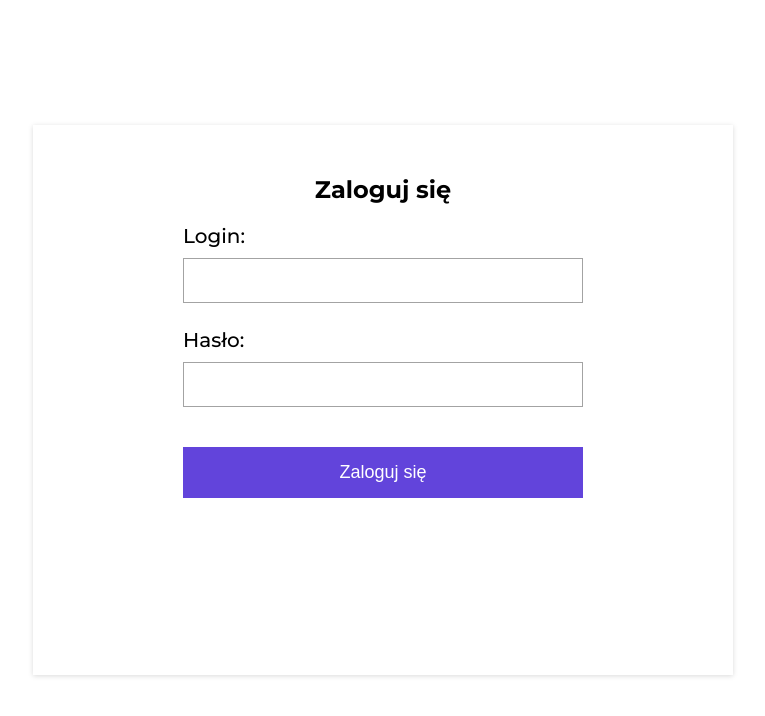
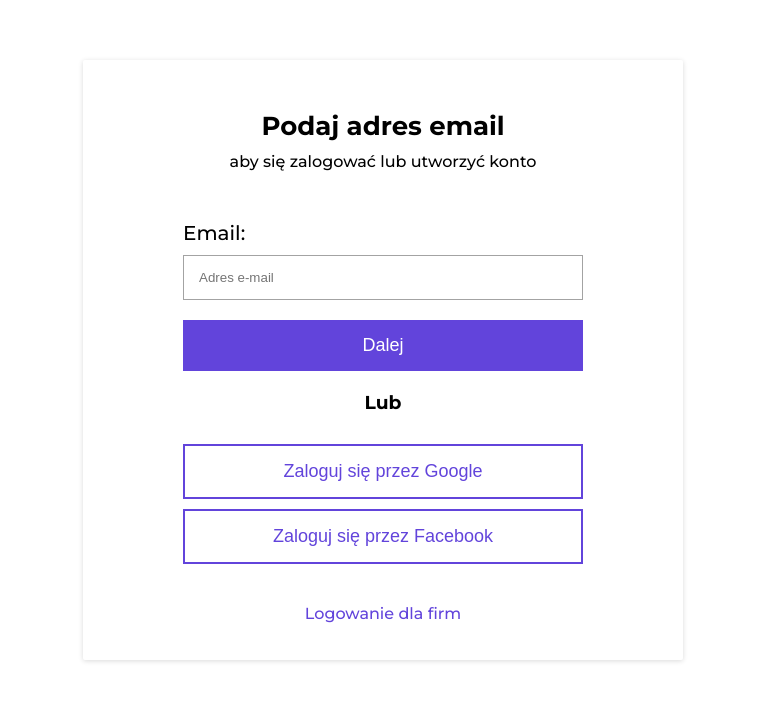
Before and after one commit to Uzyxen/system-ogloszeniowy, a Vue app: page /logowanie in a window 1280 px wide. Shown: the top 716 px of the page, without its empty margins (257-1022 px from the left). Built offline with nearby package versions, Linux system fonts and the light colour scheme; no server answers; the HTML template or start-up script is replaced by a standard one.

Commit message:
changed the way of user can login/register to portal

```diff
--- a/src/views/LoginForm.vue
+++ b/src/views/LoginForm.vue
@@ -1,28 +1,29 @@
 <template>
-    <div id="root">
-        <div id="login-box">
-            <h2>Zaloguj się</h2>
+    <div id="login-box">
+        <h2>Podaj adres email</h2>
+        <p>aby się zalogować lub utworzyć konto</p>
 
-            <form @submit.prevent="Login" method="post">
-                <div>
-                    <label for="login">Login:</label>
-                    <input type="text" name="login" v-model="data.login">
-                    <span class="error">{{ loginErr }}</span>
-                </div>
+        <form @submit.prevent="Login" method="post">
+            <div>
+                <label for="email">Email:</label>
+                <input placeholder="Adres e-mail" type="text" name="email" v-model="data.email">
+                <span class="error">{{ emailErr }}</span>
+            </div>
+            <button type="submit">Dalej</button>
+        </form>
 
-                <div>
-                    <label for="login">Hasło:</label>
-                    <input type="password" name="password" id="" v-model="data.password">
-                    <span class="error">{{ passwordErr }}</span>
-                </div>
-                <button type="submit">Zaloguj się</button>
-            </form>
-        </div>
+        <h3>Lub</h3>
+
+        <button type="submit" id="google-button">Zaloguj się przez Google</button>
+        <button type="submit" id="facebook-button">Zaloguj się przez Facebook</button>
+
+        <p id="for-companies">Logowanie dla firm</p>
     </div>
 </template>
 
 <script>
-    import { useUserStore, usePopupStore } from '../store/store';
+    import { sendData } from '../api';
+    import { usePopupStore } from '../store/store';
 
     export default {
         setup() {
@@ -33,35 +34,31 @@
         data(){
             return{
                 data: {
-                    login: '',
-                    password: ''
+                    email: '',
                 },
-                loginErr: '',
-                passwordErr: ''
+                emailErr: '',
+                success: ''
             }
         },
         methods:{
-            Login() {
-                const userStore = useUserStore();
+            async Login() {
+                if(this.data.email === ''){
+                    this.emailErr = 'Uzupełnij pole!';
+                }
+                else
+                {
+                    this.emailErr = '';
 
-                if(this.data.login === '') this.loginErr = 'Uzupełnij pole!';
-                else this.loginErr = '';
+                    try{
+                        const response = await sendData('http://localhost/system-ogloszeniowy/src/api/checkIfEmailExists.php', this.data);
 
-                if(this.data.password === '') this.passwordErr = 'Uzupełnij pole!';
-                else this.passwordErr = '';
+                        if(response){
+                            this.success = response;
+                        }
+                    }catch(error){
+                        console.error("Wystąpił nieoczekiwany błąd");
+                    }
 
-                if(this.data.login !== '' && this.data.password !== ''){
-                    userStore.logInUser('http://localhost/system-ogloszeniowy/src/api/singIn.php', this.data).then(() => {
-                        if(userStore.logged){
-                            this.popupStore.successModalVisible = userStore.logged;
-                            this.popupStore.successModalMessage = "Pomyślnie zalogowano";
-
-                            this.$router.push({ name: 'profil' });
-                        } else{
-                            this.popupStore.failureModalVisible = true;
-                            this.popupStore.failureModalMessage = "Nie znaleziono użytkownika";
-                        }
-                    })
                 }
             }
         }
@@ -69,42 +66,38 @@
 
 </script>
 
-<style scoped>
+<style>
     .error{
         font-size: 14px;
         color: #FA4132;
     }
 
-    #root{
-        background-color: #FFF;
-        width: 100%;
-        height: 100vh;
-    }
-
     #login-box{
-        padding: 50px 150px 0;
+        padding: 50px 100px 0;
         width: 400px;
-        height: 500px;
+        height: 550px;
         position: absolute;
-        top: 50%;
+        top: 30%;
         left: 50%;
-        transform: translate(-50%, -50%);
+        transform: translate(-50%, -30%);
         box-shadow: 0px 1px 5px 0px rgba(0, 0, 0, 0.15);
+        border-radius: 2px;
     }
 
     #login-box h2{
+        font-size: 26px;
         text-align: center;
-        margin: 0 0 20px;
+    }
+
+    #login-box p{
+        text-align: center;
+        margin: 10px 0 50px;
     }
 
     #login-box form div{
         display: flex;
         flex-direction: column;
         gap: 10px;
-    }
-
-    #login-box form div:nth-child(1){
-        margin-bottom: 15px;
     }
 
     #login-box form div label{
@@ -118,7 +111,7 @@
     }
 
     #login-box button{
-        margin-top: 30px;
+        margin-top: 10px;
         width: 400px;
         background-color: #6244DB;
         color: #fff;
@@ -126,4 +119,27 @@
         font-size: 18px;
         cursor: pointer;
     }
+
+    #login-box h3{
+        text-align: center;
+        margin: 20px 0;
+    }
+
+    #login-box button#google-button{
+        background-color: #fff;
+        border: 2px solid #6244DB;
+        color: #6244DB;
+    }
+
+    #login-box button#facebook-button{
+        background-color: #fff;
+        border: 2px solid #6244DB;
+        color: #6244DB;
+    }
+
+    #login-box p#for-companies{
+        text-align: center;
+        margin-top: 40px;
+        color: #6244DB;
+    }
 </style>
```
Also changed, not shown: 1 other file (tests, documents, lock files or other folders).
